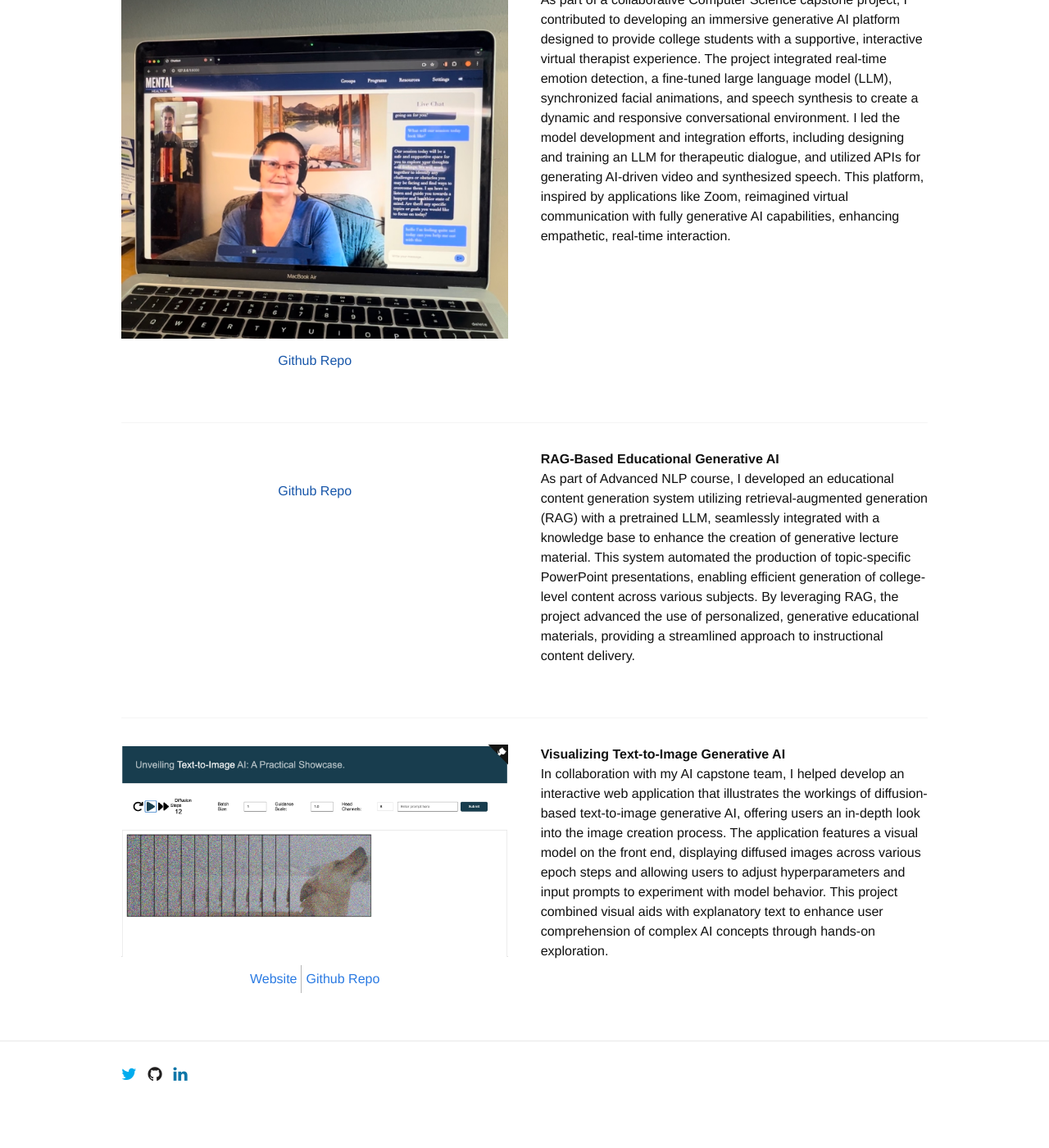
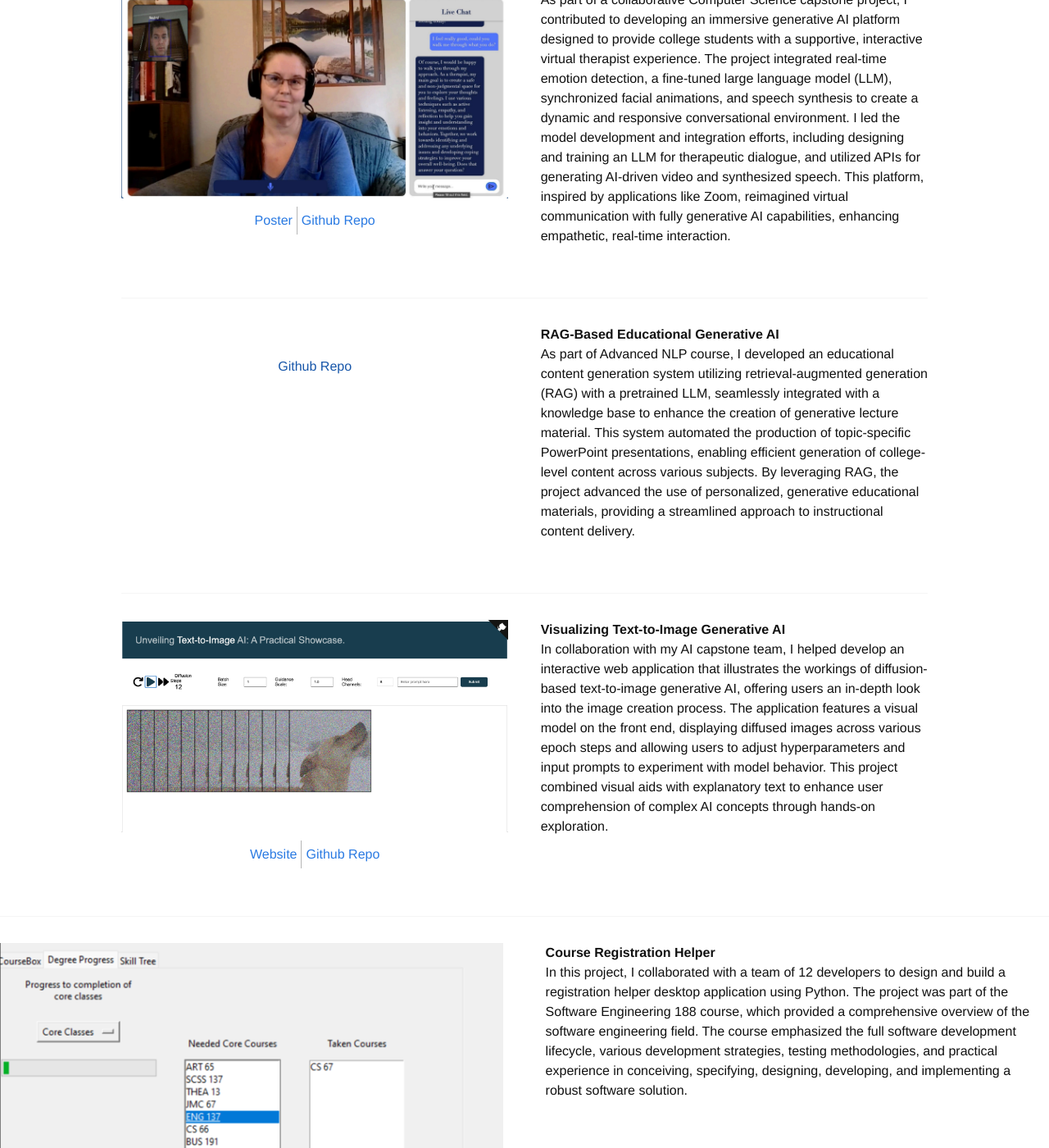
Before and after one commit to ConradErnst/conradernst.github.io, a Jekyll site: the page built from projects.html, in a window 1280 px wide and 1400 px high, scrolled down 929 px. Shown: the whole window at 82% size. Built offline with Jekyll 4.4.1, drawn with Linux system fonts in a browser that asks for light colours; nearby versions of some CDN libraries; some web fonts are replaced; a style sheet for code colours, icons or effects is not loaded; before the commit the page ends 2297 px from its top, so only the background shows below that.

Commit message:
added CS 188

```diff
--- a/projects.html
+++ b/projects.html
@@ -42,10 +42,11 @@ title: "Research Overview"
 
   <div class="row">
     <div class="six columns">
-      <img style="margin-top:0em" src="/images/zoom.jpg">
+      <img style="margin-top:0em" src="/images/Cover.jpeg">
       <table>
         <tr>
-          <td><a href="">Github Repo</a></td>
+          <td><a href="https://github.com/ConradErnst/CS_191_Capstone/blob/main/CS_191_Poster%2B(1).pdf.pdf">Poster</a></td>
+          <td><a href="https://github.com/ConradErnst/CS_191_Capstone">Github Repo</a></td>
         </tr>
       </table>
     </div>
@@ -115,3 +116,28 @@ title: "Research Overview"
     </div>
   </div>
 </div>
+
+
+<div class="divider"></div>
+
+<div class="row">
+    <div class="six columns">
+      <img style="margin-top:0em" src="/images/SE188.png">
+      <table>
+        <tr>
+          <td><a href="https://gitlab.com/cs188_f22/cs_registere">GitLab Repo</a></td>
+        </tr>
+      </table>
+    </div>
+
+    <div class="six columns">
+      <b>Course Registration Helper</b>
+      <br>
+      <p>In this project, I collaborated with a team of 12 developers to design and build a registration helper desktop application
+        using Python. The project was part of the Software Engineering 188 course, which provided a comprehensive overview of the
+        software engineering field. The course emphasized the full software development lifecycle, various development strategies,
+        testing methodologies, and practical experience in conceiving, specifying, designing, developing, and implementing a robust
+        software solution.</p>
+    </div>
+  </div>
+</div>
```
Also changed, not shown: images/Cover.jpeg (added), images/SE188.png (added), images/zoom.jpg (deleted).
